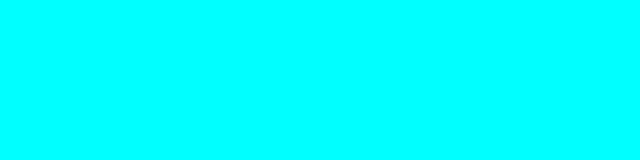
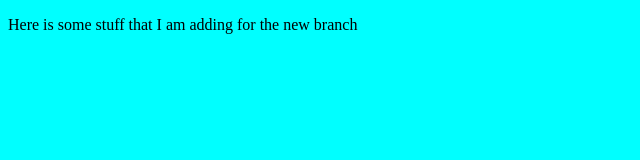
Before and after one commit to allibateman16/gitexercise, a plain HTML site: page index.html in a window 1280 px wide. Shown: the whole page, without its empty margins (0-640 px from the left). Drawn offline with Linux system fonts and the light colour scheme.

Commit message:
this is the code for the new branch

```diff
--- a/index.html
+++ b/index.html
@@ -8,6 +8,6 @@
 </head>
 
 <body>
-
+<p>Here is some stuff that I am adding for the new branch</p>
 </body>
 </html>
```
